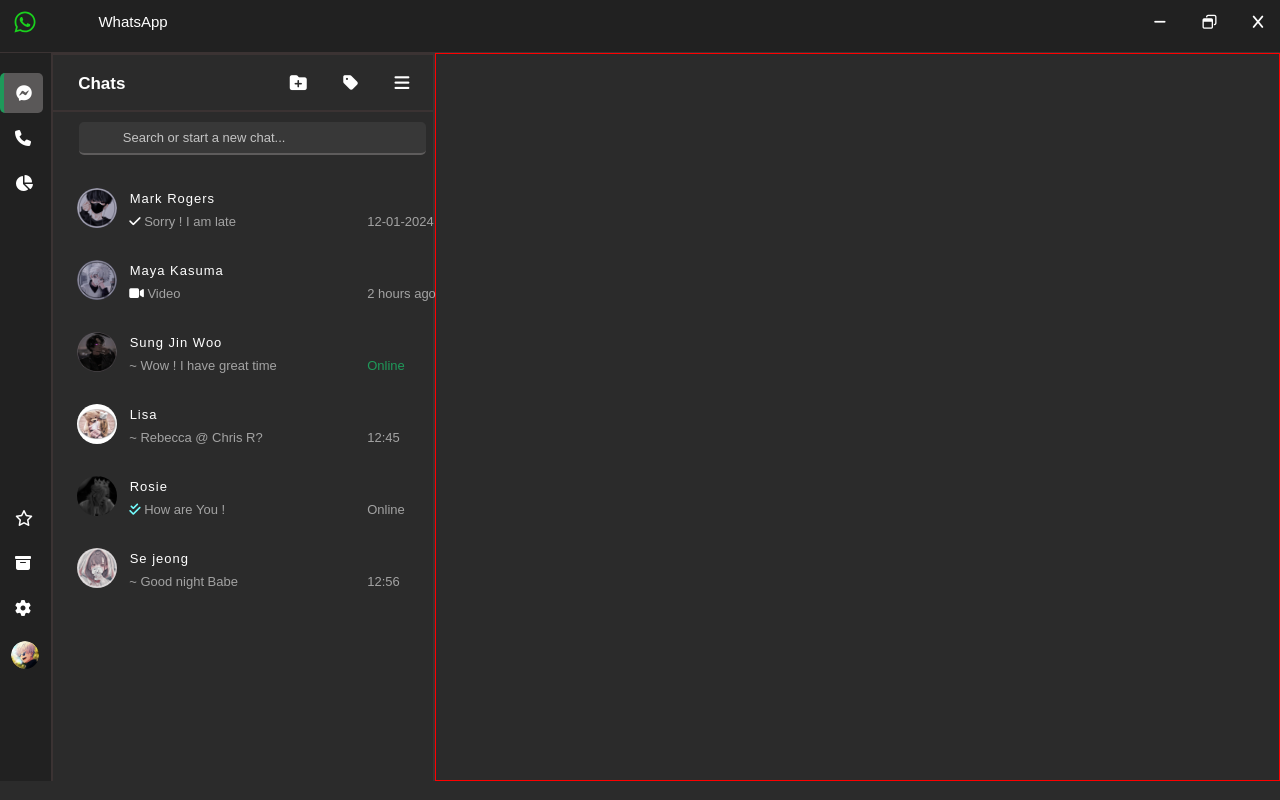
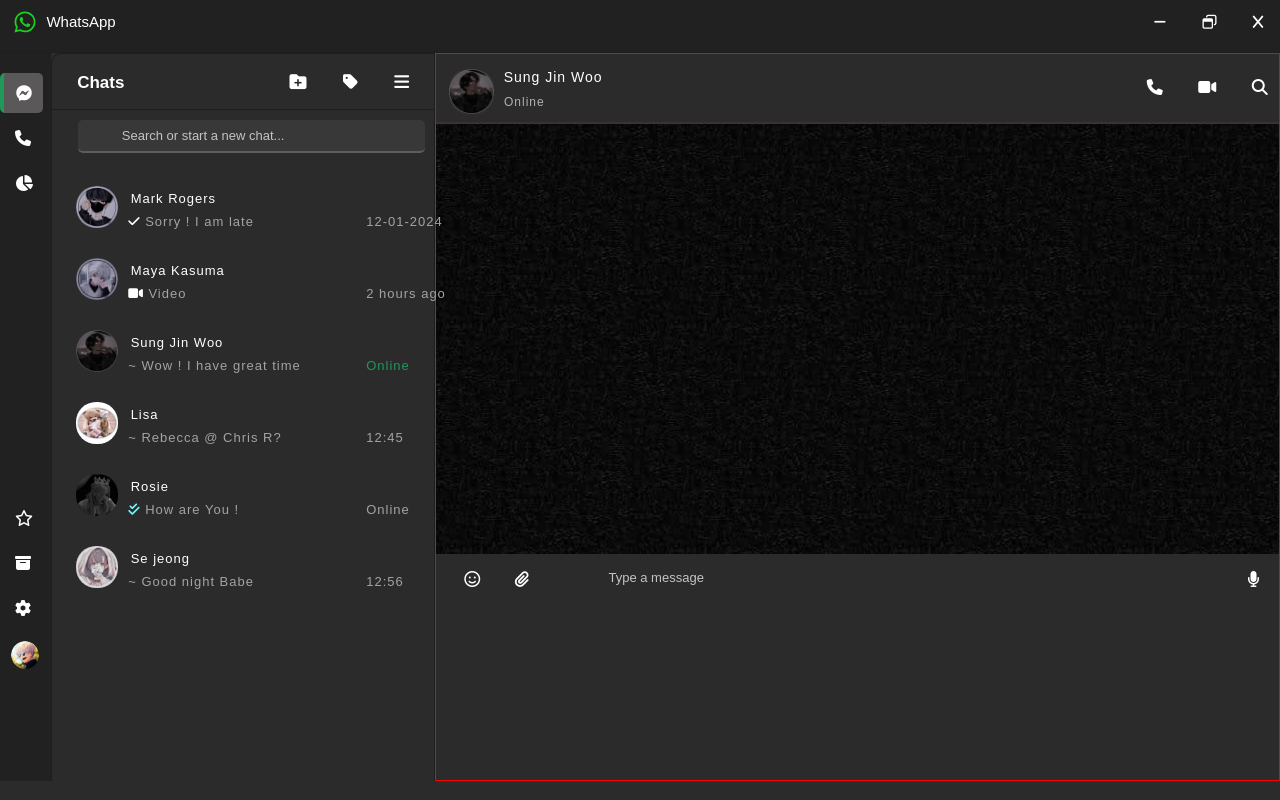
Before and after one commit to webwizard-3/WhatsApp-Clone, a plain HTML site: page index.html in a window 1280 px wide. Drawn offline with Linux system fonts and the light colour scheme.

Commit message:
third commit

```diff
--- a/index.html
+++ b/index.html
@@ -84,7 +84,23 @@
         </div>
         <!-- main content -->
         <div class="d3">
+            <div class="d4">
+                <img src="images/profile6.jpeg" alt="Sung jin woo">
+                <h3>Sung  Jin Woo</h3>
+                <p>Online</p>
+                <i class="fa-solid fa-phone" style="color: #ffffff;"></i>
+                <i class="fa-solid fa-video" style="color: #ffffff;"></i>
+                <i class="fa-solid fa-magnifying-glass" style="color: #ffffff;"></i>
+            </div>
+            <div class="d5">
 
+            </div>
+            <div class="d6">
+                <i class="fa-regular fa-face-smile" style="color: #fff;"></i>
+                <i class="fa-solid fa-paperclip" style="color: #fff;"></i>
+                <input type="text" placeholder=" Type a message">
+                    <i class="fa-solid fa-microphone" style="color: #fff;"></i>
+            </div>
         </div>
     </div>
 </body>
--- a/style.css
+++ b/style.css
@@ -19,7 +19,7 @@
     height: 53px;
     background-color: #212121ff;
     padding-left: 8px;
-    border-bottom: 1px solid #3b3333;
+    border-bottom: 1px solid #1f1d1d;
 }
 
 nav img {
@@ -114,15 +114,16 @@
     float: left;
     width: 30%;
     height: 91vh;
-    border: 2px solid #3b3333;
+    border: 1px solid #1f1d1d;
     border-bottom: none;
+    border-top-left-radius:  10px;
 }
 
 /* content div1 */
 
 .d2 .div1{
     padding: 6px 14px;
-    border-bottom: 2px solid #3b3333;
+    border-bottom: 1px solid #1f1d1d
 }
 
 .d2 .div1 h2{
@@ -199,35 +200,37 @@
 }
 
 .div3 img{
-    width: 40px;
-    height: 40px;
+    width: 42px;
+    height: 42px;
     border-radius: 20px;
 }
 
 .div3 h3{
     color: white;
     font-size: 13px;
+    letter-spacing: 1px;
     font-weight: 400;
-    letter-spacing: 1px;
     display: inline-block;
     position: relative;
     bottom: 25px;
     left: 8px;
 }
 
-p{
+.div3 p{
     color: #a3a3a3ff;
     font-size: 13px;
     position: relative;
     bottom: 18px;
+    letter-spacing: 1px;
     left: 52px;
 }
 
-.p1{
+.div3 .p1{
     color: #a3a3a3ff;
     font-size: 13px;
     position: relative;
     bottom: 33px;
+    letter-spacing: 1px;
     left: 290px;
 }
 
@@ -239,3 +242,111 @@
     border: 1px solid red;
     float: right;
 }
+
+/* main content d4 */
+
+.d3 .d4{
+    width: 100%;
+    height: 70px;
+    border-bottom: 2px solid #3b3232ff;
+    padding: 10px;
+}
+
+.d3 .d4 img{
+    width: 45px;
+    height: 45px;
+    border-radius: 20px;
+    position: relative;
+    top: 5px;
+    left: 3px;
+}
+
+.d4 h3{
+    display: inline-block;
+    color: #fff;
+    position: relative;
+    font-size: 14px;
+    font-weight: 400;
+    letter-spacing: 1px;
+    bottom: 27px;
+    left: 8px;
+}
+
+.d4 p{
+    display: inline-block;
+    color: #b3b0b0;
+    position: relative;
+    bottom: 3px;
+    letter-spacing: 1px;
+    right: 95px;
+    font-size: 12px;
+}
+
+.d3 .d4 i{
+    position: relative;
+    bottom: 16px;
+    left: 60%;
+    padding: 14px;
+    margin: 0px 8px 5px -6px;
+    border-radius: 5px;
+    padding-left: 15px;
+}
+
+.d3 .d4 i:hover{
+    cursor: pointer;
+    background-color: #5a5858;
+}
+
+
+.d3 p:hover,.d3 h3:hover {
+    cursor: pointer;
+}
+
+/* main content d5 */
+
+.d5{
+    background-image: url(images/images.jpeg);
+    width: 100%;
+    height: 430px;
+    background-position: center;
+}
+
+
+/* main content d6 */
+
+.d6{
+    width: 100%;
+    height: 40px;
+    background-color: #2b2b2bff;
+}
+
+.d6 i{
+    position: relative;
+    left: 20px;
+    top: 3px;
+    padding-left: 20px;
+    padding: 14px;
+    margin: 0px 8px 5px -6px;
+    border-radius: 5px;
+}
+
+.d6 i:nth-child(4){
+    position: relative;
+    left: 110px;
+}
+
+.d6 input{
+    position: relative;
+    width:  70%;
+    height: 100%;
+    left: 70px;
+    outline: none;
+    border: none;
+    background-color: #2b2b2bff;
+    color: #fff;
+}
+
+.d6 i:hover{
+    cursor: pointer;
+    background-color: #5a5858;
+}
```
Also changed, not shown: images/images.jpeg (added).
